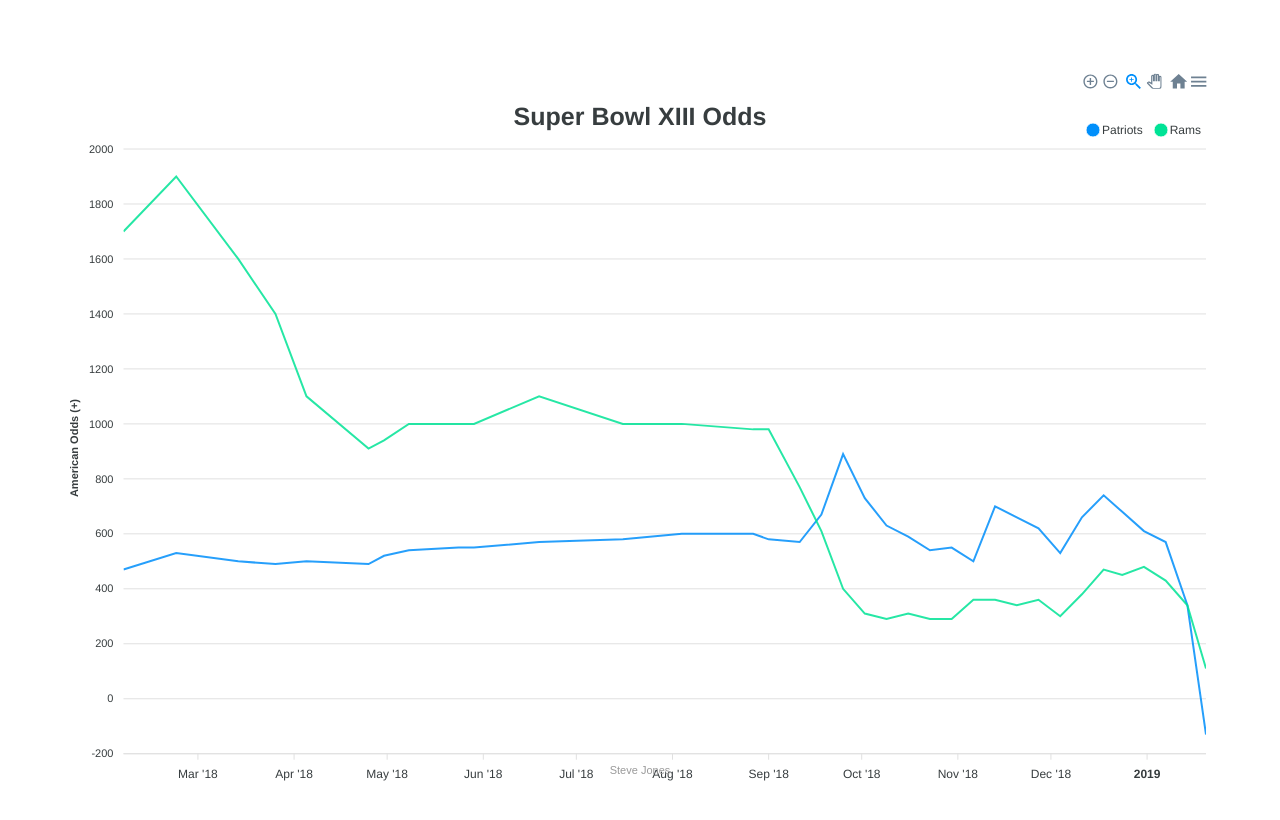
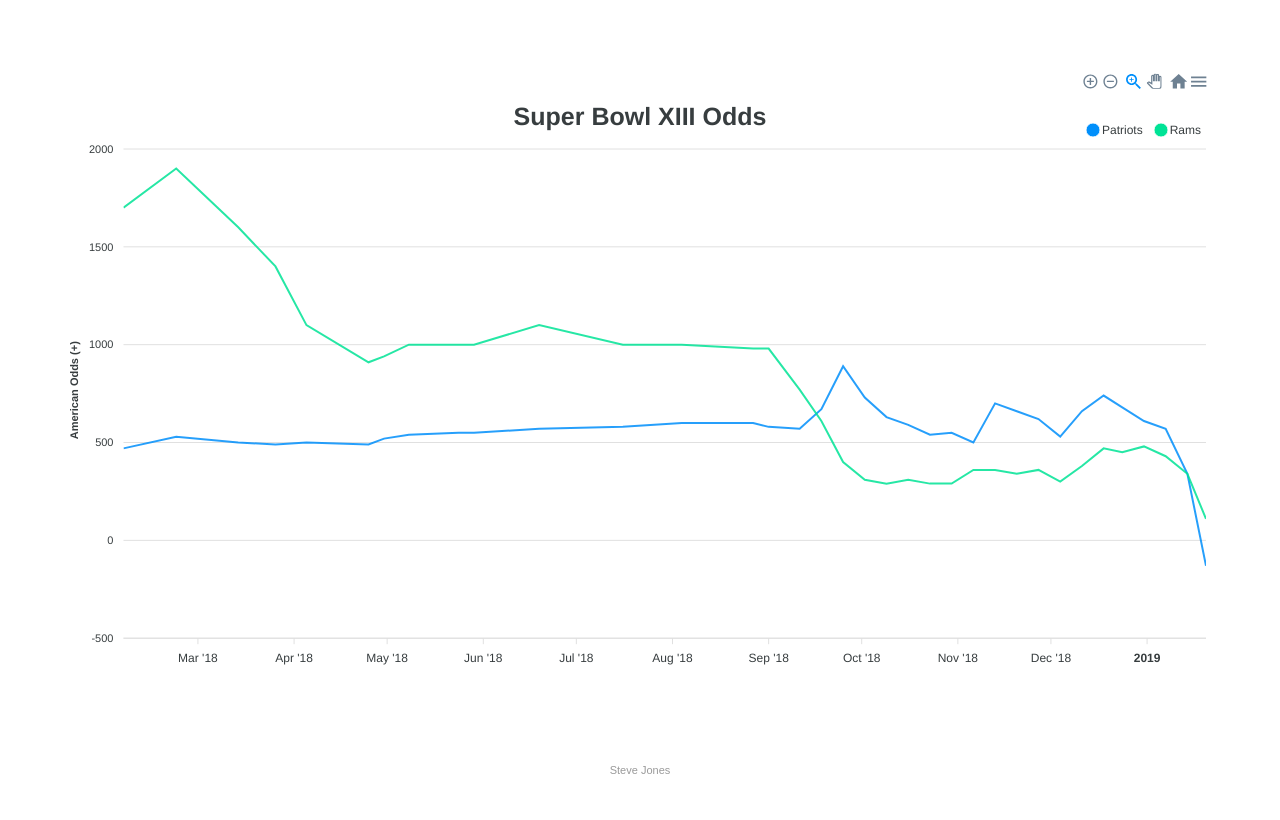
Before and after one commit to Steve-Jones/odds-charts, a React (Create React App) app: page / in a window 1280 px wide. Shown: the top 820 px of the page. Built offline with nearby package versions, Linux system fonts and the light colour scheme.

Commit message:
Change chart height

```diff
--- a/src/components/PopChart.js
+++ b/src/components/PopChart.js
@@ -246,7 +246,7 @@
           options={this.state.options}
           series={this.state.series}
           type="line"
-          // height="600px"
+          height="600px"
           width="100%"
         />
         {/* <button onClick={this.onClick}>Change</button> */}
```
